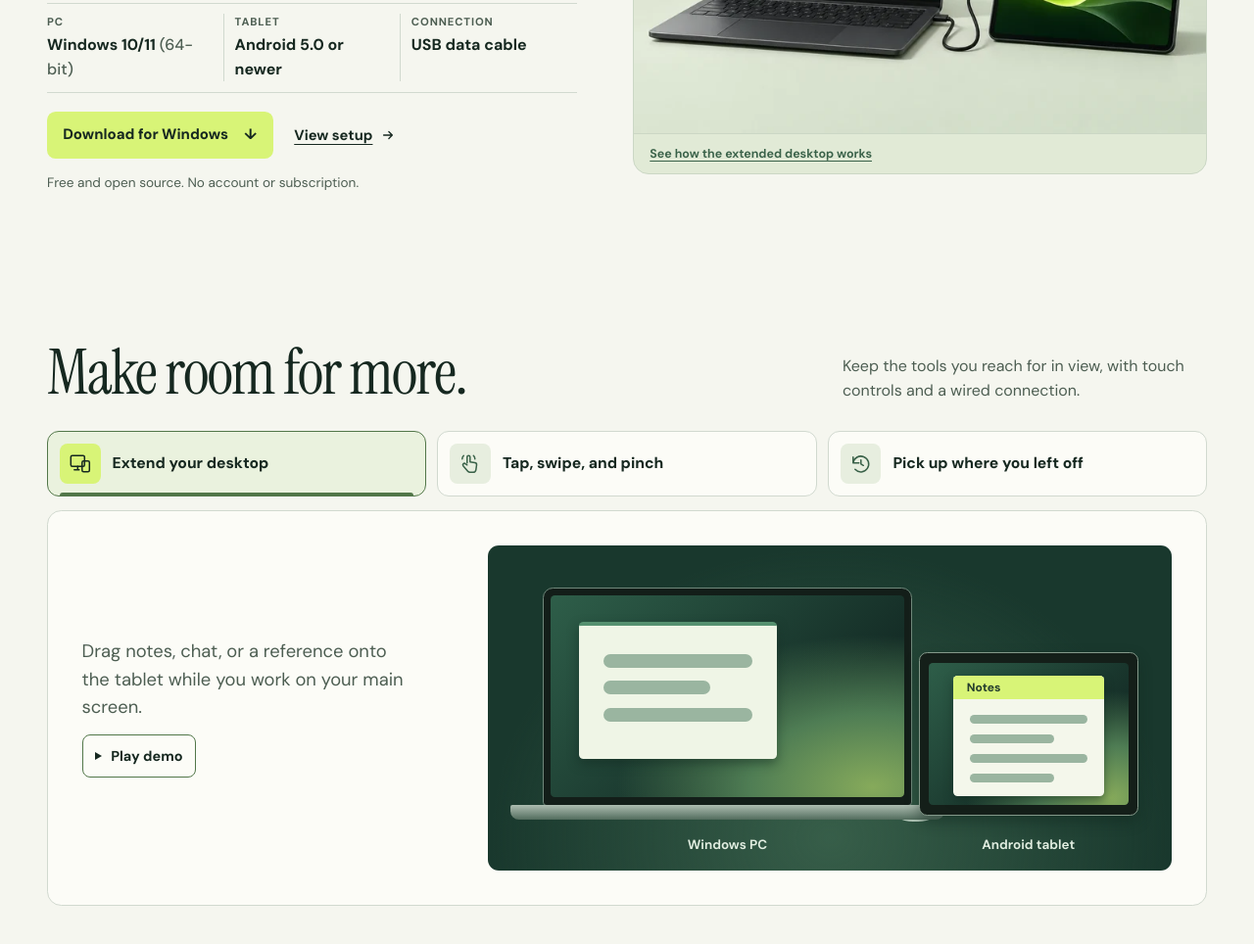
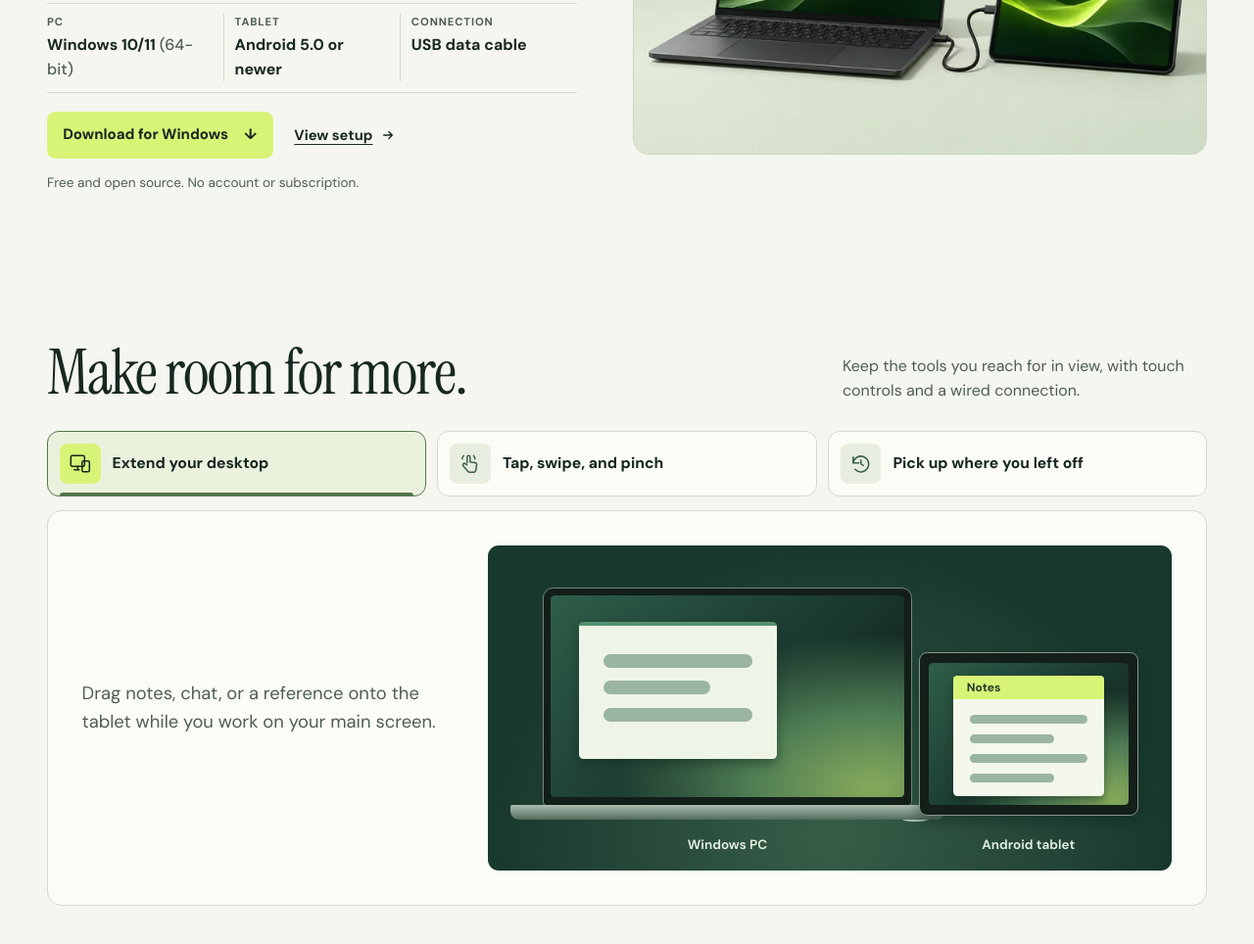
Before and after one commit to TristanSibug/SecondMonitor, a plain HTML site: page website/public/index.html in a window 1280 px wide. Shown: the part 422-1386 px from the top of the page at 98% size. Drawn offline with Linux system fonts and the light colour scheme.

Commit message:
Simplify feature demos and animate theme changes

```diff
--- a/website/public/feature-demo.css
+++ b/website/public/feature-demo.css
@@ -44,8 +44,7 @@
 .demo-tabs .feature-icon { flex: none; }
 
 .demo-tabs button:focus-visible,
-.demo-panel:focus-visible,
-.demo-play:focus-visible {
+.demo-panel:focus-visible {
   outline: 2px solid var(--accent);
   outline-offset: 3px;
 }
@@ -61,33 +60,11 @@
   background: var(--surface);
 }
 
-.demo-copy { max-width: 31ch; }
-.demo-copy p { color: var(--muted); font-size: clamp(1rem, 1.5vw, 1.15rem); }
-
-.demo-play {
-  display: none;
-  align-items: center;
-  gap: 0.55rem;
-  min-block-size: 44px;
-  margin-block-start: 0.85rem;
-  padding: 0.55rem 0.8rem;
-  border: 1px solid var(--accent-edge);
-  border-radius: 0.5rem;
-  background: transparent;
-  color: var(--ink);
-  font: 700 0.9rem var(--body-font);
-  cursor: pointer;
+.demo-copy {
+  max-width: 31ch;
+  color: var(--muted);
+  font-size: clamp(1rem, 1.5vw, 1.15rem);
 }
-
-.demo-play::before {
-  content: "";
-  width: 0;
-  height: 0;
-  border-block: 0.31rem solid transparent;
-  border-inline-start: 0.48rem solid currentColor;
-}
-
-.demo-play:hover { background: var(--soft); }
 
 .demo-scene {
   position: relative;
@@ -282,8 +259,6 @@
 }
 
 @media (prefers-reduced-motion: no-preference) {
-  .demo-play { display: inline-flex; }
-
   [data-mode="extend"].is-playing .demo-notes {
     animation: demo-extend 1.35s ease-in-out both;
   }
--- a/website/public/feature-demo.js
+++ b/website/public/feature-demo.js
@@ -18,31 +18,16 @@ const features = Array.from(featureDemo.children, (article) => {
   tabList.append(tab);
 
   const panel = document.createElement('div');
-  const copy = document.createElement('div');
-  const play = document.createElement('button');
+  const copy = article.querySelector('p');
   const scene = sceneTemplate.content.firstElementChild.cloneNode(true);
   panel.className = 'demo-panel';
   panel.setAttribute('role', 'tabpanel');
   panel.setAttribute('aria-labelledby', tab.id);
   panel.tabIndex = 0;
   copy.className = 'demo-copy';
-  play.type = 'button';
-  play.className = 'demo-play';
-  play.textContent = 'Play demo';
   scene.dataset.mode = mode;
-  copy.append(article.querySelector('p'), play);
   panel.append(copy, scene);
-
-  function playDemo() {
-    if (!motion.matches) return;
-    scene.classList.remove('is-playing');
-    // Apply the reset before replaying the CSS animations.
-    void scene.offsetWidth;
-    scene.classList.add('is-playing');
-  }
-
-  play.addEventListener('click', playDemo);
-  return { tab, panel, playDemo, scene };
+  return { tab, panel, scene };
 });
 
 let selectedIndex = 0;
@@ -56,7 +41,12 @@ function selectFeature(index, animate = true) {
     feature.panel.hidden = !selected;
     feature.scene.classList.remove('is-playing');
   }
-  if (animate) features[index].playDemo();
+  if (animate && motion.matches) {
+    const { scene } = features[index];
+    // Apply the reset before replaying an already selected tab.
+    void scene.offsetWidth;
+    scene.classList.add('is-playing');
+  }
 }
 
 for (const [index, feature] of features.entries()) {
--- a/website/public/index.html
+++ b/website/public/index.html
@@ -56,7 +56,6 @@
 
       <figure class="hero-figure">
         <img src="assets/wired-workspace.webp" srcset="assets/wired-workspace-small.webp 720w, assets/wired-workspace.webp 1440w" sizes="(max-width: 780px) calc(100vw - 32px), (max-width: 1200px) 49vw, 585px" width="1440" height="960" fetchpriority="high" alt="A laptop and tablet sharing a desktop over a single USB cable.">
-        <figcaption><a href="#features">See how the extended desktop works</a></figcaption>
       </figure>
     </section>
 
--- a/website/public/styles.css
+++ b/website/public/styles.css
@@ -65,6 +65,12 @@
 
 @media (prefers-reduced-motion: no-preference) {
   :root:has(#faq:target) { scroll-behavior: smooth; }
+
+  ::view-transition { pointer-events: none; }
+  ::view-transition-group(root) {
+    animation-duration: 260ms;
+    animation-timing-function: ease-in-out;
+  }
 }
 
 body {
@@ -254,14 +260,6 @@ figure { margin: 0; }
 }
 
 .hero-figure img { width: 100%; }
-
-.hero-figure figcaption {
-  padding: 0.65rem 1rem;
-  border-top: 1px solid var(--image-line);
-  color: var(--accent);
-  font-size: 0.78rem;
-  font-weight: 650;
-}
 
 .requirements {
   display: grid;
--- a/website/public/theme.js
+++ b/website/public/theme.js
@@ -5,6 +5,7 @@
   const scheme = document.querySelector('meta[name="color-scheme"]');
   const chromeColor = document.querySelector('meta[name="theme-color"]');
   const systemDark = matchMedia('(prefers-color-scheme: dark)');
+  const motion = matchMedia('(prefers-reduced-motion: no-preference)');
   let control;
   let preference;
 
@@ -20,6 +21,18 @@
     }
   }
 
+  function toggleTheme() {
+    const dark = preference ? preference === 'dark' : systemDark.matches;
+    const next = dark === systemDark.matches ? (dark ? 'light' : 'dark') : null;
+    applyTheme(next);
+    try {
+      if (next) localStorage.setItem(key, next);
+      else localStorage.removeItem(key);
+    } catch {
+      // Keep the current page usable if browser storage is blocked.
+    }
+  }
+
   try {
     applyTheme(localStorage.getItem(key));
   } catch {
@@ -32,14 +45,10 @@
     control.hidden = false;
 
     control.addEventListener('click', () => {
-      const dark = preference ? preference === 'dark' : systemDark.matches;
-      const next = dark === systemDark.matches ? (dark ? 'light' : 'dark') : null;
-      applyTheme(next);
-      try {
-        if (next) localStorage.setItem(key, next);
-        else localStorage.removeItem(key);
-      } catch {
-        // Keep the current page usable if browser storage is blocked.
+      if (motion.matches && document.startViewTransition) {
+        document.startViewTransition(toggleTheme);
+      } else {
+        toggleTheme();
       }
     });
   });
```
